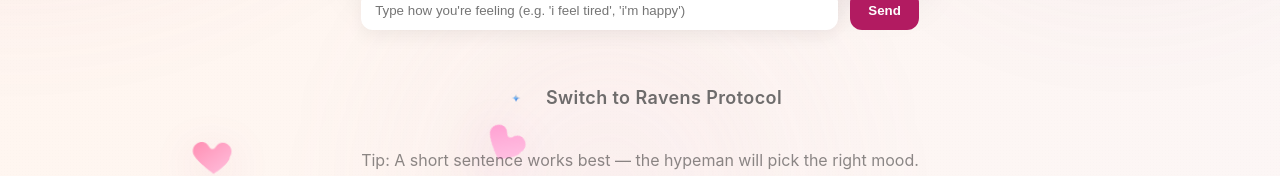
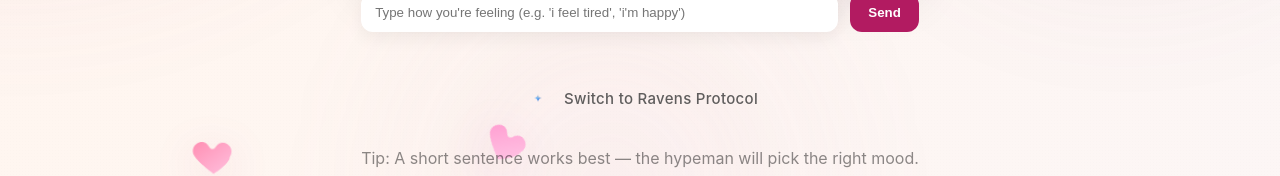
Before and after one commit to yxbudgqjdqdxq/surehit-version-2, a Next.js app: page /chat in a window 1280 px wide. Shown: the part 535-711 px from the top of the page. Built offline with nearby package versions, Linux system fonts and the light colour scheme.

Commit message:
Update chat.js

```diff
--- a/pages/chat.js
+++ b/pages/chat.js
@@ -202,7 +202,7 @@
 
         {error && <div style={{ color: "crimson", marginTop: 12 }}>{error}</div>}
 
-        {/* --- 2. THE CORRECTED RAVENS BUTTON --- */}
+        {/* --- 2. THE CORRECTED PROPORTIONAL BUTTON --- */}
         <div style={{ textAlign: "center", marginTop: 40 }}>
            <button
              onClick={() => setUseOffline(true)}
@@ -213,8 +213,8 @@
                display: "inline-flex",
                alignItems: "center",
                justifyContent: "center",
-               // Guidelines: Spacing set to 12px for visual separation
-               gap: "12px",
+               // Spacing: 10px (Standard for icon + label)
+               gap: "10px",
                padding: "10px 20px",
                opacity: 0.85,
                transition: "transform 0.2s, opacity 0.2s"
@@ -228,29 +228,25 @@
                 e.currentTarget.style.transform = 'scale(1)';
              }}
            >
-             {/* Guidelines: Standard size 36px.
-                Matches visual weight of 18px text.
-                Vertical alignment centered.
-             */}
+             {/* ICON: 32px (Dominant visual element) */}
              <img
                 src="/ravens-star.png"
                 alt="Ravens"
                 style={{
-                    width: "36px",
-                    height: "36px",
+                    width: "32px",
+                    height: "32px",
                     objectFit: "contain",
-                    display: "block" // Removes inline spacing issues
+                    display: "block"
                 }}
              />
 
-             {/* Guidelines: Text centered relative to icon block */}
+             {/* TEXT: 15px (Subservient label, Medium weight) */}
              <span style={{
-                fontSize: "18px",
-                fontWeight: 600,
-                color: "#555",
+                fontSize: "15px",
+                fontWeight: 500, // Reduced from 600 to look cleaner/smaller
+                color: "#444",
                 fontFamily: "Inter, sans-serif",
-                letterSpacing: "0.4px",
-                lineHeight: "1" // Ensures text centers with icon
+                letterSpacing: "0.3px"
              }}>
                Switch to Ravens Protocol
              </span>
```
